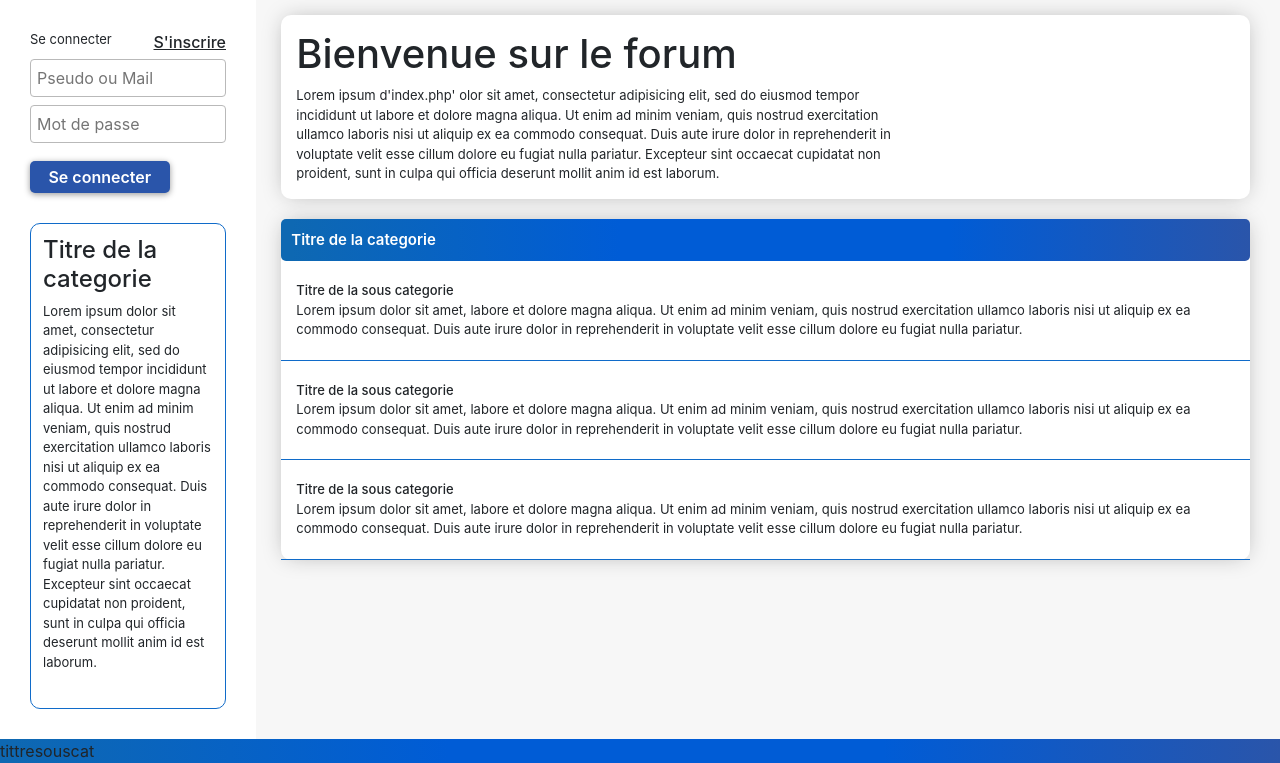
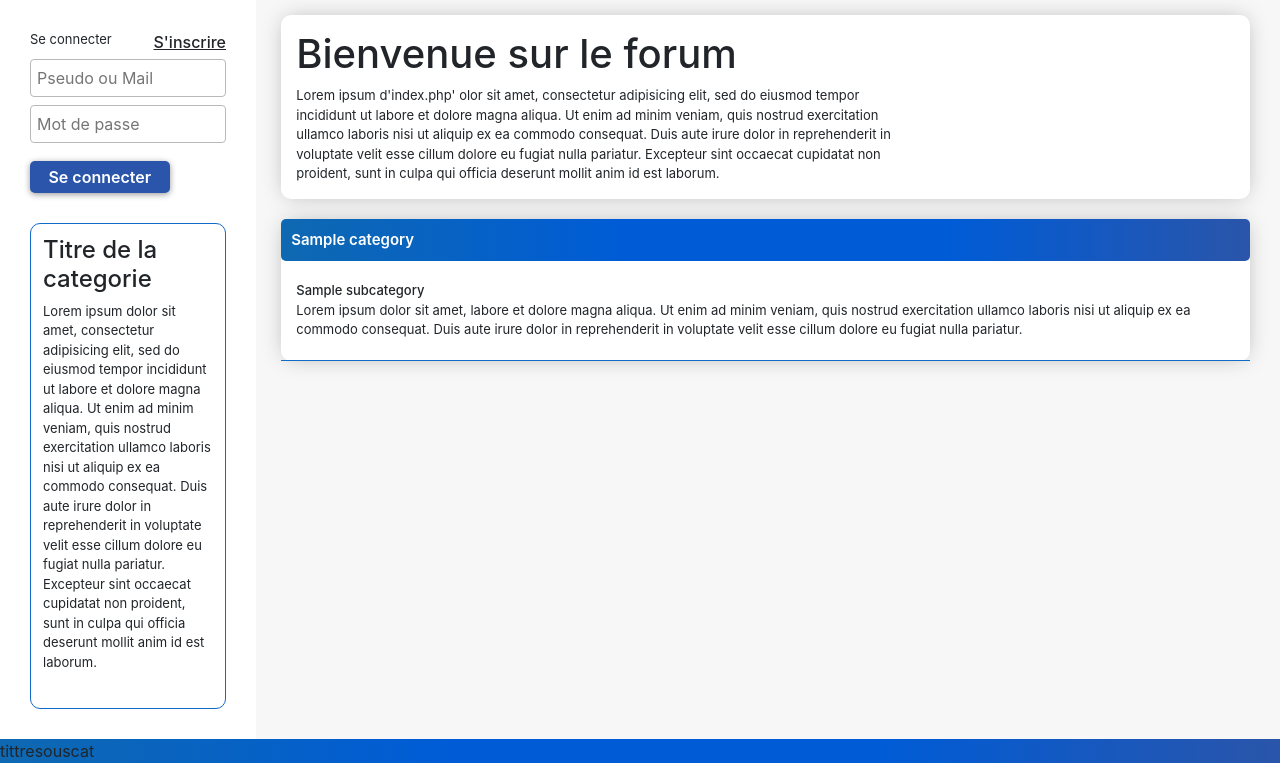
Before and after one commit to nicolas-benoit/tp-amigraf-forum, a PHP site: page / in a window 1280 px wide. Shown: the part 70-833 px from the top of the page. Run offline with PHP 8.4, Linux system fonts and the light colour scheme; tables that the repository leaves empty hold one stand-in row (values such as "Sample post"); a stand-in replaces the project's code that opens the database connection.

Commit message:
Make the index show all categories & subcategories.

```diff
--- a/index.php
+++ b/index.php
@@ -1,3 +1,16 @@
+<?php
+
+include_once "src/category.php";
+include_once "src/subcategory.php";
+include_once "src/topic.php";
+
+$categoryList = pullCategoryList();
+foreach ($categoryList as $key => $category) {
+    $categoryList[$key]["subcategories"] = pullSubcategoryList($category);
+}
+
+?>
+
 <!DOCTYPE html>
 <html lang="fr" dir="ltr">
 
@@ -29,33 +42,29 @@
                     </div>
                 </div>
             </div>
+
+            <?php foreach ($categoryList as $category) { ?>
             <div class="blocategorie">
                 <div class="titrecat">
                     <div style="padding: 10px;">
-                        <p>Titre de la categorie</p>
+                        <p><?= $category["name"] ?></p>
 
                     </div>
                 </div>
 
                 <div class="row nopadding">
-
-                    <a href="sub-categories.php">
+                    <?php foreach ($category["subcategories"] as $subcategory) { ?>
+                    <a href="sub-categories.php?id=<?= $subcategory["id"] ?>">
                         <div class="col-12 blocsouscat">
-                            <p class="tittresouscat"> Titre de la sous categorie</p>
+                            <p class="tittresouscat"><?= $subcategory["name"] ?></p>
                             <p class="font-13">Lorem ipsum dolor sit amet, labore et dolore magna aliqua. Ut enim ad minim veniam, quis nostrud exercitation ullamco laboris nisi ut aliquip ex ea commodo consequat. Duis aute irure dolor in reprehenderit in voluptate velit esse cillum dolore eu fugiat nulla pariatur.</p>
                         </div>
                     </a>
-                    <div class="col-12 blocsouscat">
-                        <p class="tittresouscat"> Titre de la sous categorie</p>
-                        <p class="font-13">Lorem ipsum dolor sit amet, labore et dolore magna aliqua. Ut enim ad minim veniam, quis nostrud exercitation ullamco laboris nisi ut aliquip ex ea commodo consequat. Duis aute irure dolor in reprehenderit in voluptate velit esse cillum dolore eu fugiat nulla pariatur.</p>
-                    </div>
-                    <div class="col-12 blocsouscat">
-                        <p class="tittresouscat"> Titre de la sous categorie</p>
-                        <p class="font-13">Lorem ipsum dolor sit amet, labore et dolore magna aliqua. Ut enim ad minim veniam, quis nostrud exercitation ullamco laboris nisi ut aliquip ex ea commodo consequat. Duis aute irure dolor in reprehenderit in voluptate velit esse cillum dolore eu fugiat nulla pariatur.</p>
-                    </div>
+                    <?php } ?>
                 </div>
 
             </div>
+            <?php } ?>
         </main>
     </div>
     <?php include("includes/footer.php") ?>
--- a/src/category.php
+++ b/src/category.php
@@ -27,6 +27,12 @@ function pullCategory($id) {
     return $category[0];
 }
 
+function pullCategoryList() {
+    dbInit();
+    $categoryList = dbExecute("SELECT * FROM categories WHERE is_deleted=0;");
+    return $categoryList;
+}
+
 function updateCategory($category) {
     dbinit();
     $sql = "UPDATE categories SET name=:name, date=:date WHERE id=:id;";
--- a/src/subcategory.php
+++ b/src/subcategory.php
@@ -26,8 +26,16 @@ function pushSubcategory($subcategory) {
 
 function pullSubcategory($id) {
     dbInit();
-    $category = dbExecute("SELECT * FROM subcategories WHERE id=:id;", [[":id", $id, PDO::PARAM_INT]]);
-    return $category[0];
+    $subcategory = dbExecute("SELECT * FROM subcategories WHERE id=:id;", [[":id", $id, PDO::PARAM_INT]]);
+    return $subcategory[0];
+}
+
+function pullSubcategoryList($category) {
+    dbInit();
+    $subcategoryList = dbExecute("SELECT * FROM subcategories WHERE is_deleted=0 AND category_id=:category_id;", [
+        ["category_id", $category["id"], PDO::PARAM_INT]
+    ]);
+    return $subcategoryList;
 }
 
 function updateSubcategory($subcategory) {
--- a/src/topic.php
+++ b/src/topic.php
@@ -1,4 +1,6 @@
 <?php
+
+include_once "src/database.php";
 
 function createTopic($name, $content, $date, $is_deleted = 0) {
     return [
@@ -32,11 +34,12 @@ function pullTopic($id) {
     return $topic[0];
 }
 
-function pullTopicList($amount = 20, $offset = 0) {
+function pullTopicList($subcategory, $amount = 20, $offset = 0) {
     dbinit();
-    $sql = "SELECT * FROM topics WHERE is_deleted=0 ORDER BY date LIMIT :amount OFFSET :offset;";
+    $sql = "SELECT * FROM topics WHERE is_deleted=0 AND subcategory_id=:subcategory_id ORDER BY date LIMIT :amount OFFSET :offset;";
 
     $topicList = dbExecute($sql, [
+        [":category_id", $subcategory["id"], PDO::PARAM_INT],
         [":amount", $amount, PDO::PARAM_INT],
         [":offset", $offset, PDO::PARAM_INT]
     ]);
```
Also changed, not shown: dummy_data.sql.
